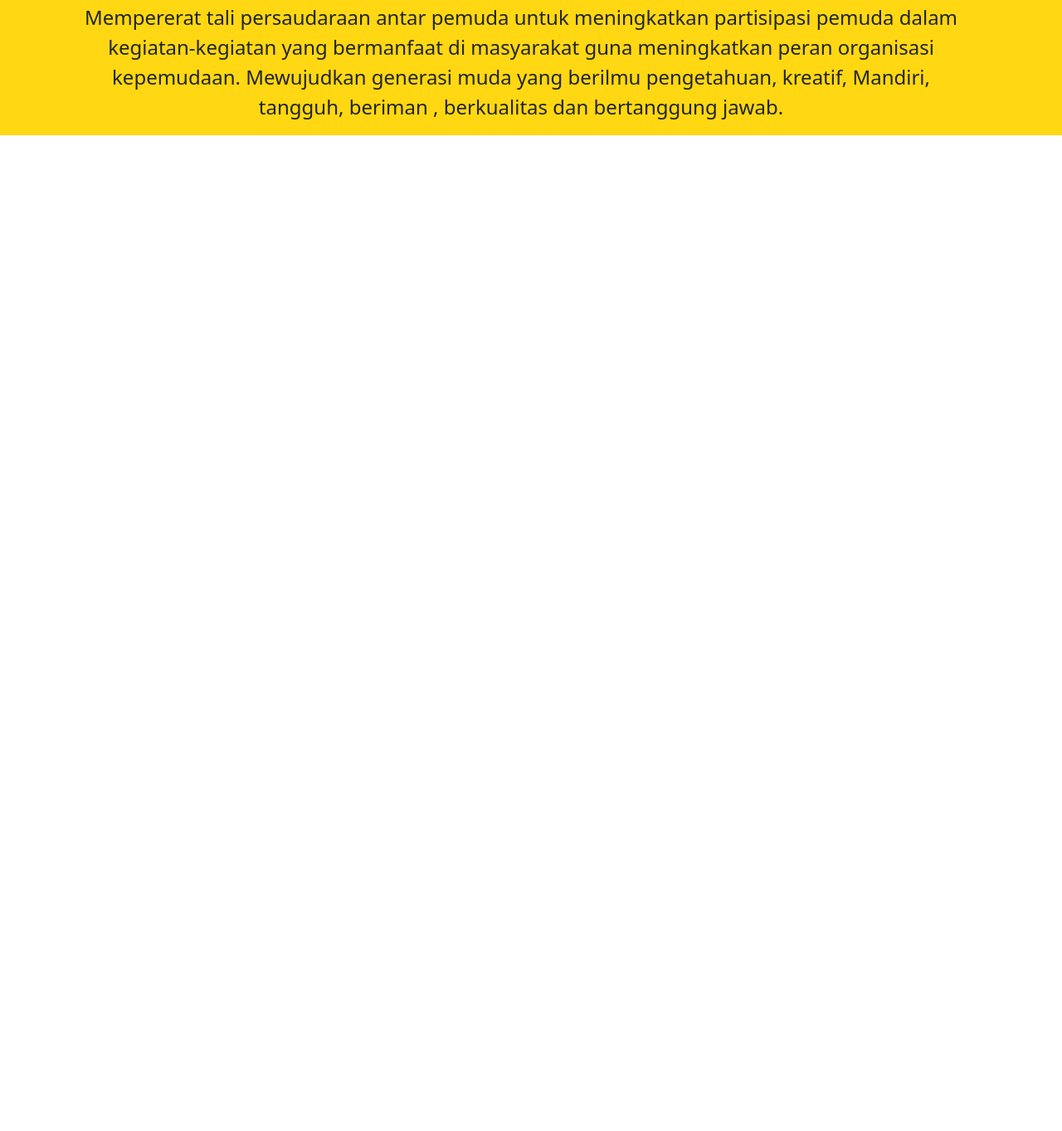
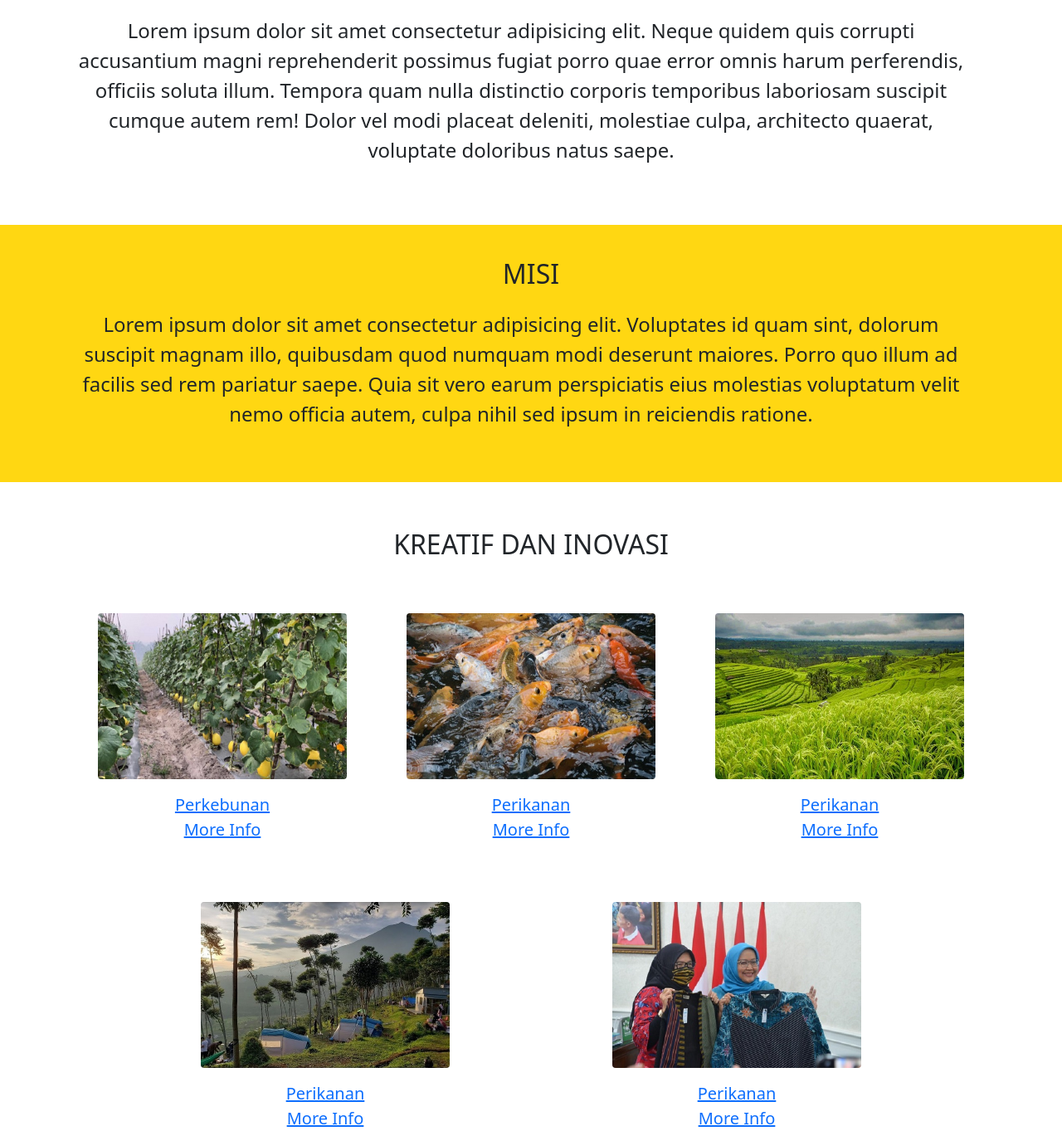
Before and after one commit to SugengMars/FPPemogWeb, a plain HTML site: page index.html in a window 1280 px wide. Shown: the part 989-2352 px from the top of the page at 83% size. Before the commit the page ends 1160 px from the top, so only its background shows below. Drawn offline with nearby package versions, Linux system fonts and the light colour scheme; files that its build step writes are made by us from their sources.

Commit message:
add animation, misi, and program

```diff
--- a/css/style.css
+++ b/css/style.css
@@ -0,0 +1,10 @@
+.kotak {
+   text-align: center;
+}
+.kotak img{
+    width: 300px;
+    margin-bottom: 1rem;
+}
+.kotak a{
+    font-size: 20px;
+}
--- a/index.html
+++ b/index.html
@@ -12,7 +12,7 @@
     <link rel="stylesheet" href="https://unpkg.com/aos@next/dist/aos.css" />
 
     <!-- My Css -->
-    <link rel="stylesheet" href="style.css">
+    <link rel="stylesheet" href="css/style.css">
     <title>Karang Taruna Girimarto</title>
   </head>
   <body>
@@ -33,10 +33,9 @@
                 </ul>
               </div>
             </div>
-          </nav>
+        </nav>
     </div>
 
-    <!-- End Navbar -->
     <!-- Profile -->
     <section id="profile">
         <div class="container pt-4" >
@@ -60,15 +59,15 @@
 
     <!-- Sejarah Karang Taruna -->
     <section id="sejarah">
-      <div class="container-fluid pt-4">
+      <div class="container-fluid pt-4" style="background-color: #ffd712;" data-aos="fade-up">
         <div class="container">
           <div class="row text-center mb-3">
             <div class="coloumn">
-                <h2>SEJARAH KARANG TARUNA</h2>
+                <h2 data-aos="fade-right" data-aos-duration="1000">SEJARAH KARANG TARUNA</h2>
             </div>
             <div class="row justify-content-center fs-4 text-center">
-              <div class="coloumn pt-5">
-                <p>Karang Taruna adalah organisasi sosial wadah pengembangan generasi muda yang tumbuh dan berkembang atas dasar kesadaran dan tanggung jawab sosial dari, oleh, dan untuk masyarakat terutama generasi muda di wilayah desa/kelurahan atau komunitas adat sederajat dan terutama bergerak di bidang usaha kesejahteraan sosial.</p>
+              <div class="coloumn pt-5 mb-5">
+                <p data-aos="fade-left" data-aos-duration="1500">Karang Taruna adalah organisasi sosial wadah pengembangan generasi muda yang tumbuh dan berkembang atas dasar kesadaran dan tanggung jawab sosial dari, oleh, dan untuk masyarakat terutama generasi muda di wilayah desa/kelurahan atau komunitas adat sederajat dan terutama bergerak di bidang usaha kesejahteraan sosial.</p>
             </div>
             </div>
           </div>
@@ -79,23 +78,106 @@
 
     <!-- Visi -->
     <section id="visi">
-      <div class="container-fluid pt-4" style="background-color: #ffd712;">
+      <div class="container-fluid pt-4" data-aos="fade-up">
         <div class="container pt-3">
           <div class="row text-center mb-2">
             <div class="coloumn">
-                <h2>VISI</h2>
+                <h2 data-aos="fade-right" data-aos-duration="1000">VISI</h2>
             </div>
             <div class="row justify-content-center fs-4 text-center">
-              <div class="coloumn pt-5">
-                <p>Mempererat tali persaudaraan antar pemuda untuk meningkatkan partisipasi pemuda dalam kegiatan-kegiatan yang bermanfaat di masyarakat guna meningkatkan peran organisasi kepemudaan.
-                  Mewujudkan generasi muda yang berilmu pengetahuan, kreatif, Mandiri, tangguh, beriman , berkualitas dan bertanggung jawab.</p>
+              <div class="coloumn pt-3 mb-5">
+                <p data-aos="fade-left" data-aos-duration="1500">Lorem ipsum dolor sit amet consectetur adipisicing elit. Neque quidem quis corrupti accusantium magni reprehenderit possimus fugiat porro quae error omnis harum perferendis, officiis soluta illum. Tempora quam nulla distinctio corporis temporibus laboriosam suscipit cumque autem rem! Dolor vel modi placeat deleniti, molestiae culpa, architecto quaerat, voluptate doloribus natus saepe.</p>
             </div>
             </div>
           </div>
         </div>
       </div>
     </section>
-    <!-- End Sejarah -->
+    <!-- End visi -->
+
+    <!-- Misi -->
+    <section id="misi">
+      <div class="container-fluid pt-4" style="background-color: #ffd712;" data-aos="fade-up">
+        <div class="container pt-3">
+          <div class="row text-center mb-2">
+            <div class="coloumn">
+                <h2 data-aos="fade-right" data-aos-duration="1000">MISI</h2>
+            </div>
+            <div class="row justify-content-center fs-4 text-center">
+              <div class="coloumn pt-3 mb-5">
+                <p data-aos="fade-left" data-aos-duration="1500">Lorem ipsum dolor sit amet consectetur adipisicing elit. Voluptates id quam sint, dolorum suscipit magnam illo, quibusdam quod numquam modi deserunt maiores. Porro quo illum ad facilis sed rem pariatur saepe. Quia sit vero earum perspiciatis eius molestias voluptatum velit nemo officia autem, culpa nihil sed ipsum in reiciendis ratione.
+                </p>
+              </div>
+            </div>
+          </div>
+        </div>
+      </div>
+    </section>
+    <!-- End Misi -->
+
+    <!-- KREATIF DAN INOVASI -->
+    <section>
+      <div class="container pt-5">
+        <div class="container">
+          <div class="row text-center mb-2">
+            <div class="coloumn mb-5">
+              <h2 data-aos="fade-right" data-aos-duration="1000">KREATIF DAN INOVASI</h2>
+          </div>
+          </div>
+          <div class="row justify-content-evenly mb-5">
+              <div class="col-4">
+                  <div class="kotak">
+                    <img src="img/Perkebunan.jpg" alt="perkebunan" class="rounded" data-aos="flip-left">
+                    <br>
+                    <a href="#">Perkebunan</a>
+                    <br>
+                    <a href="#">More Info</a>
+                  </div>
+              </div>
+              <div class="col-4">
+                <div class="kotak">
+                  <img src="img/Perikanan.jpg" alt="perikanan" class="rounded" data-aos="flip-up">
+                  <br>
+                  <a href="#">Perikanan</a>
+                  <br>
+                  <a href="#">More Info</a>
+                </div>
+              </div>
+              <div class="col-4">
+                <div class="kotak">
+                  <img src="img/Pertanian.jpg" alt="Pertanian" class="rounded" data-aos="flip-right">
+                  <br>
+                  <a href="#">Perikanan</a>
+                  <br>
+                  <a href="#">More Info</a>
+                </div>
+              </div>
+            </div>
+            <div class="row justify-content-evenly pt-4">
+              <div class="col-4">
+                <div class="kotak">
+                  <img src="img/WisataAlam.jpg" alt="Pertanian" class="rounded" data-aos="flip-up">
+                  <br>
+                  <a href="#">Perikanan</a>
+                  <br>
+                  <a href="#">More Info</a>
+                </div>
+              </div>
+              <div class="col-4">
+                <div class="kotak">
+                  <img src="img/ProdukUnggulan.jpg" alt="Pertanian" class="rounded" data-aos="flip-down">
+                  <br>
+                  <a href="#">Perikanan</a>
+                  <br>
+                  <a href="#">More Info</a>
+                </div>
+              </div>
+            </div>
+        </div>
+      </div>
+    </section>
+    <!-- End Kreatif  -->
+    <script src="https://cdn.jsdelivr.net/npm/bootstrap@5.0.2/dist/js/bootstrap.bundle.min.js" integrity="sha384-MrcW6ZMFYlzcLA8Nl+NtUVF0sA7MsXsP1UyJoMp4YLEuNSfAP+JcXn/tWtIaxVXM" crossorigin="anonymous"></script>
 
     <!-- Js Animated -->
     <script src="https://unpkg.com/aos@next/dist/aos.js"></script>
@@ -103,7 +185,6 @@
       AOS.init();
     </script>
     <!-- Js Bootstap -->
-    <script src="https://cdn.jsdelivr.net/npm/bootstrap@5.0.2/dist/js/bootstrap.bundle.min.js" integrity="sha384-MrcW6ZMFYlzcLA8Nl+NtUVF0sA7MsXsP1UyJoMp4YLEuNSfAP+JcXn/tWtIaxVXM" crossorigin="anonymous"></script>
 
   </body>
 </html>
```
Also changed, not shown: img/Perikanan.jpg (added), img/Perkebunan.jpg (added), img/Pertanian.jpg (added), img/ProdukUnggulan.jpg (added), img/WisataAlam.jpg (added), img/kerajina_tangan.jpg (added).
